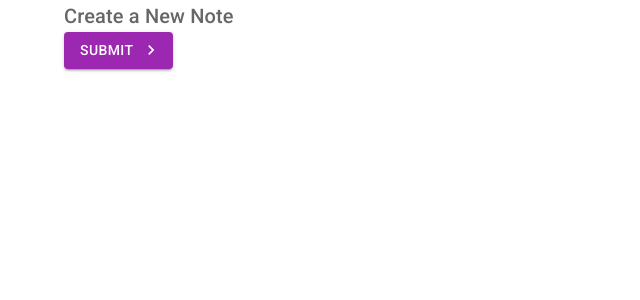
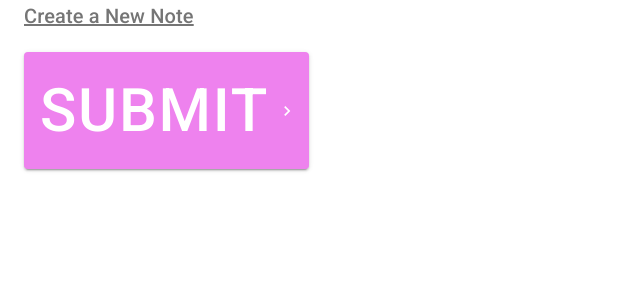
Before and after one commit to subashhB/material-ui-practice, a React (Create React App) app: page /create in a window 1280 px wide. Shown: the top 300 px of the page, without its empty margins (0-640 px from the left). Built offline with nearby package versions, Linux system fonts and the light colour scheme.

Commit message:
makeStyles hook and Version Fixed

```diff
--- a/src/App.js
+++ b/src/App.js
@@ -1,14 +1,18 @@
-import {BrowserRouter as Router, Routes, Route} from 'react-router-dom';
-import Create from './pages/Create';
-import Notes from './pages/Notes';
+import { BrowserRouter as Router, Switch, Route } from 'react-router-dom'
+import Notes from './pages/Notes'
+import Create from './pages/Create'
 
 function App() {
   return (
     <Router>
-      <Routes>
-        <Route path='/' element={<Notes/>}/>
-        <Route path='/create' element={<Create/>}/>
-      </Routes>
+      <Switch>
+        <Route exact path="/">
+          <Notes />
+        </Route>
+        <Route path="/create">
+          <Create />
+        </Route>
+      </Switch>
     </Router>
   );
 }
--- a/src/pages/Create.js
+++ b/src/pages/Create.js
@@ -1,33 +1,50 @@
 import React from 'react'
-import Typography from '@mui/material/Typography';
-import {Button, makeStyles} from '@mui/material';
-import { Container } from '@mui/system';
-import { KeyboardArrowRight } from '@mui/icons-material';
+import Typography from '@material-ui/core/Typography'
+import Button from '@material-ui/core/Button'
+import Container from '@material-ui/core/Container'
+import KeyboardArrowRightIcon from '@material-ui/icons/KeyboardArrowRight'
+import { makeStyles } from '@material-ui/core'
 
+const useStyles = makeStyles({
+  btn: {
+    fontSize: 60,
+    backgroundColor: 'violet',
+    '&:hover': {
+      background: 'blue'
+    },
+  },
+  title: {
+    textDecoration: 'underline',
+    marginBottom: 20,
+  }
+})
 
-const Create = () => {
+export default function Create() {
+  const classes = useStyles()
+
   return (
-    <Container>
+    <Container size="sm">
       <Typography
-          variant='h6'
-          component='h2'
-          color='textSecondary'
+        className={classes.title}
+        variant="h6"
+        color="textSecondary"
+        component="h2"
+        gutterBottom
       >
-          Create a New Note
+        Create a New Note
       </Typography>
+
       <Button
-        onClick={() =>{console.log('You Clicked Me!')}}
-        type='Submit'
-        color='secondary'
-        variant='contained'
-        endIcon={<KeyboardArrowRight/>}
-      >
-        SUBMIT
+        className={classes.btn}
+        onClick={() => console.log('you clicked me')}
+        type="submit"
+        color="secondary"
+        variant="contained"
+        endIcon={<KeyboardArrowRightIcon />}>
+        Submit
       </Button>
-      <br/>
+
 
     </Container>
   )
 }
-
-export default Create
```
Also changed, not shown: package.json (+11 -13 lines), src/index.js (+10 -4 lines), 1 other file (tests, documents, lock files or other folders).
